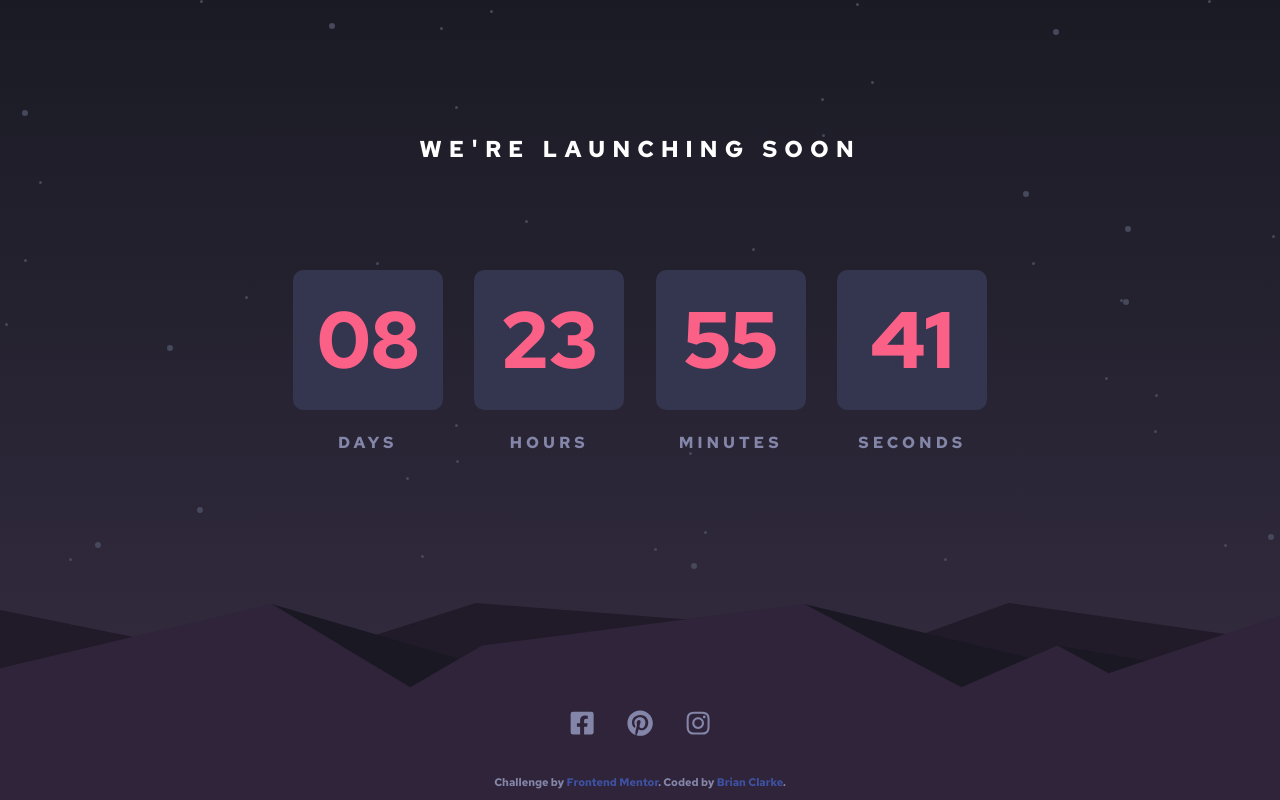
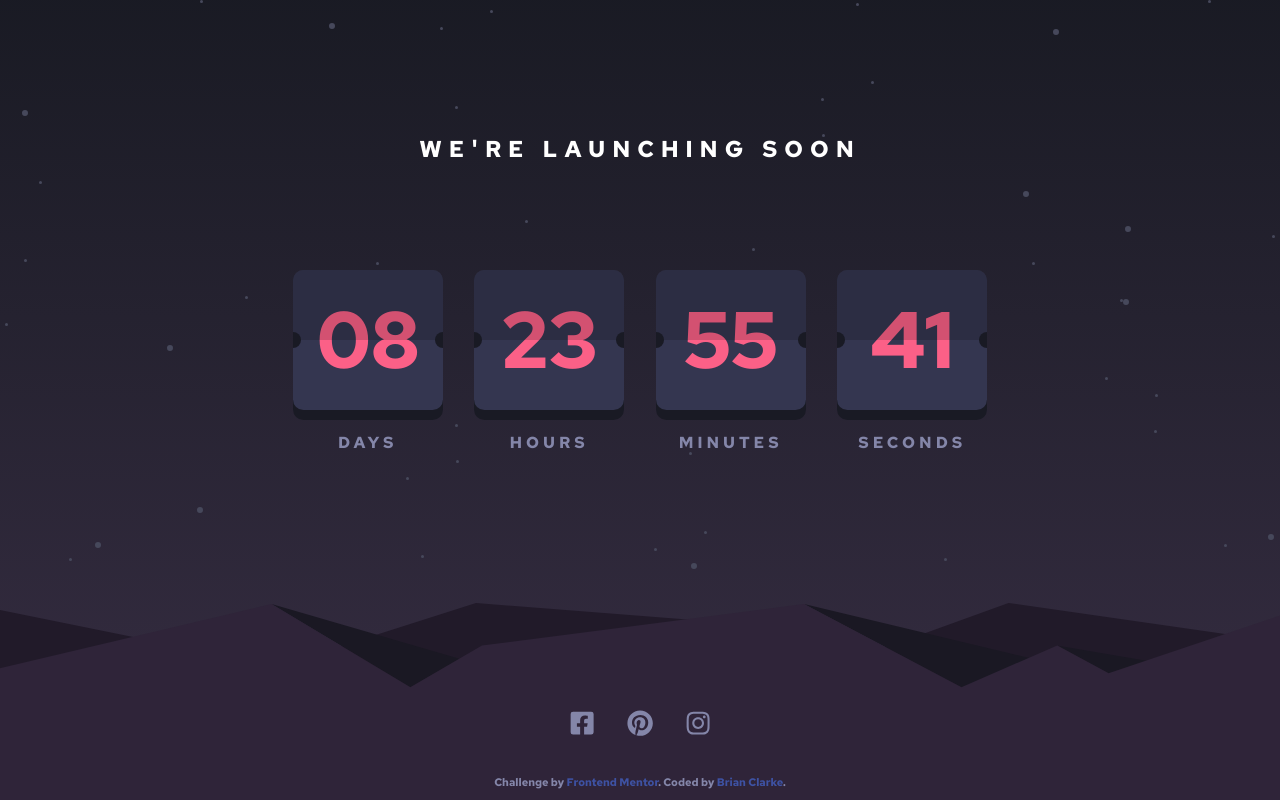
Before and after one commit to clarkeadg/fm-launch-countdown-timer, a React (Vite) app: page / in a window 1280 px wide. Built offline with nearby package versions, Linux system fonts and the light colour scheme.

Commit message:
countdown styles

```diff
--- a/src/components/Countdown/Countdown.css
+++ b/src/components/Countdown/Countdown.css
@@ -1,2 +1,7 @@
-.countdown-card { background: var(--color-dark-desaturated-blue); }
+.countdown-card { background: var(--color-dark-desaturated-blue); box-shadow: 0 10px 0 0 var(--color-very-dark-blue); }
+@media (max-width: 640px) { .countdown-card { box-shadow: 0 6px 0 0 var(--color-very-dark-blue); }}
+
+
+.countdown-card-top { background: rgba(0,0,0,0.16); }
+.countdown-card-circle { background: var(--color-very-dark-blue); }
 .countdown-number { color: var(--color-soft-red); }
--- a/src/components/Countdown/CountdownNumber.tsx
+++ b/src/components/Countdown/CountdownNumber.tsx
@@ -8,7 +8,10 @@ const CountdownNumber = (props:ICountdownNumber) => {
 
   return (
     <div className="w-[70px] md:w-[150px]">
-      <div className="countdown-card rounded-xl flex items-center justify-center w-full h-[70px] md:h-[140px] mb-4 md:mb-6">
+      <div className="countdown-card relative rounded-xl overflow-hidden flex items-center justify-center w-full h-[70px] md:h-[140px] mb-4 md:mb-6">
+        <div className="countdown-card-top rounded-t-xl absolute top-0 left-0 w-full h-[35px] md:h-[70px]"/>
+        <div className="countdown-card-circle rounded-full absolute top-50 -left-[4px] md:-left-[8px] w-[8px] h-[8px] md:w-[16px] md:h-[16px]"/>
+        <div className="countdown-card-circle rounded-full absolute top-50 -right-[4px] md:-right-[8px] w-[8px] h-[8px] md:w-[16px] md:h-[16px]"/>
         <span className="countdown-number text-[40px] md:text-[80px]">
           { number }
         </span>
```
